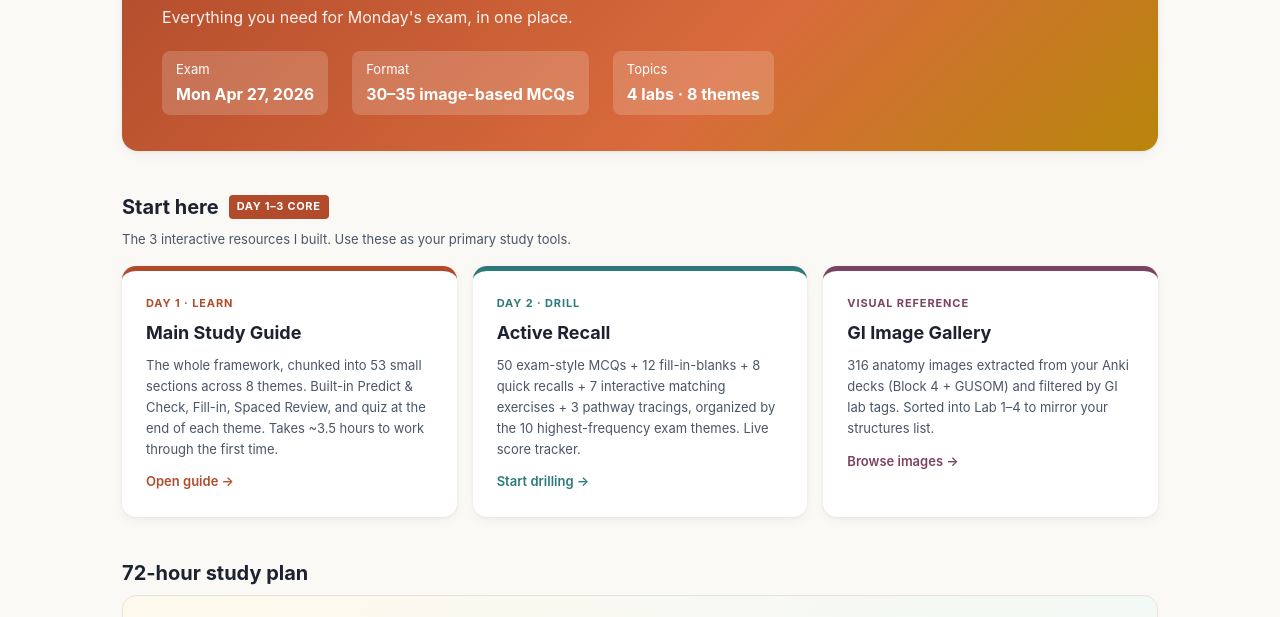
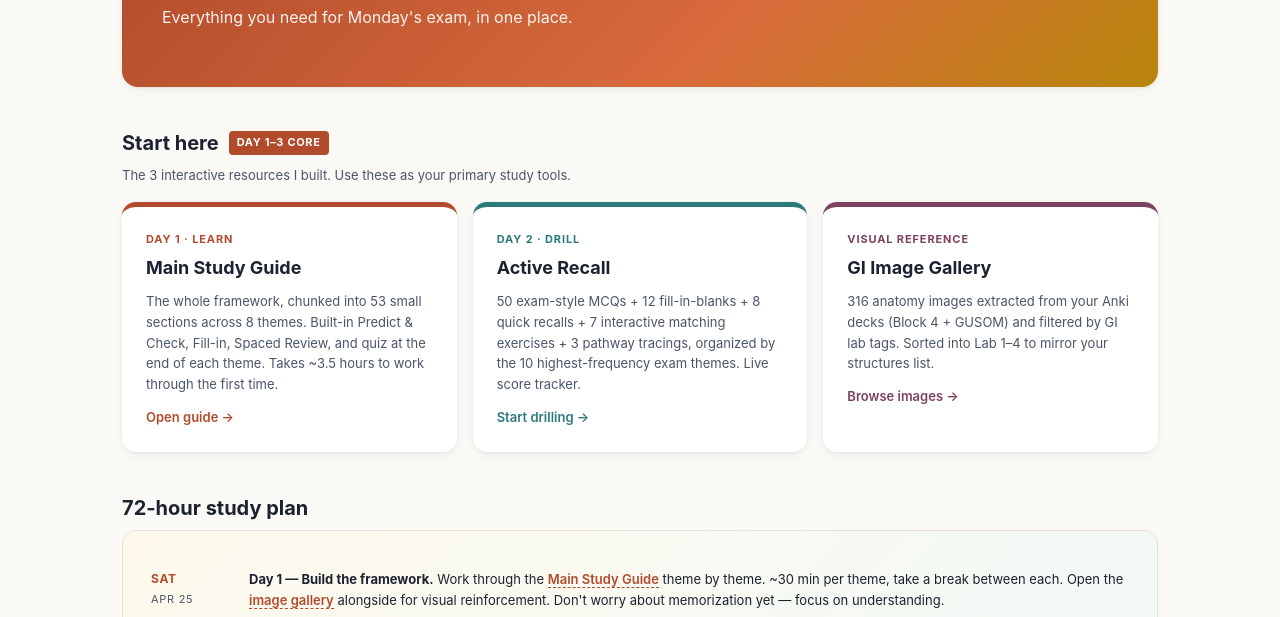
Before and after one commit to strettyit10/anatomy, a plain HTML site: page index.html in a window 1280 px wide. Shown: the part 130-747 px from the top of the page. Drawn offline with Linux system fonts and the light colour scheme.

Commit message:
Add files via upload

```diff
--- a/index.html
+++ b/index.html
@@ -314,11 +314,6 @@
 <header class="hero">
   <h1>GI Anatomy — Study Hub</h1>
   <p class="tagline">Everything you need for Monday's exam, in one place.</p>
-  <div class="meta">
-    <div>Exam<strong>Mon Apr 27, 2026</strong></div>
-    <div>Format<strong>30–35 image-based MCQs</strong></div>
-    <div>Topics<strong>4 labs · 8 themes</strong></div>
-  </div>
 </header>
 
 <!-- ================== START HERE ================== -->
```
